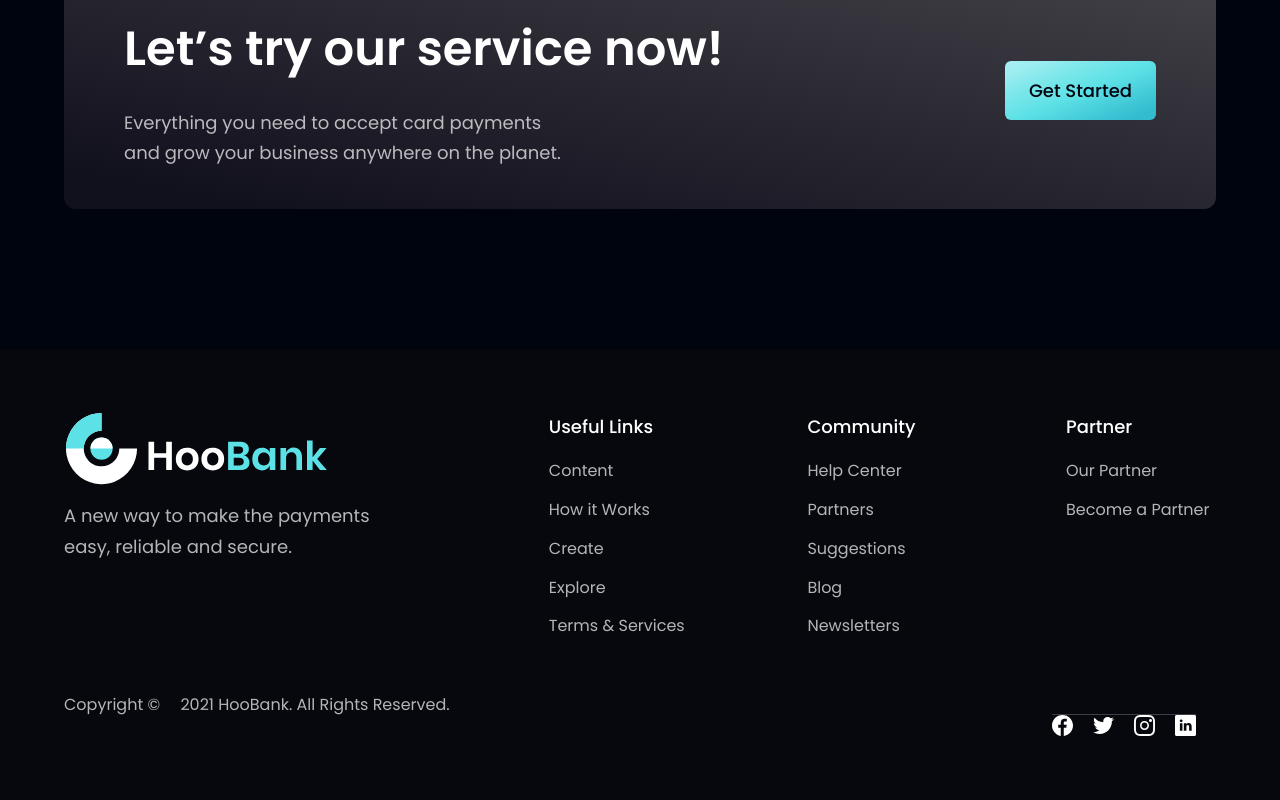
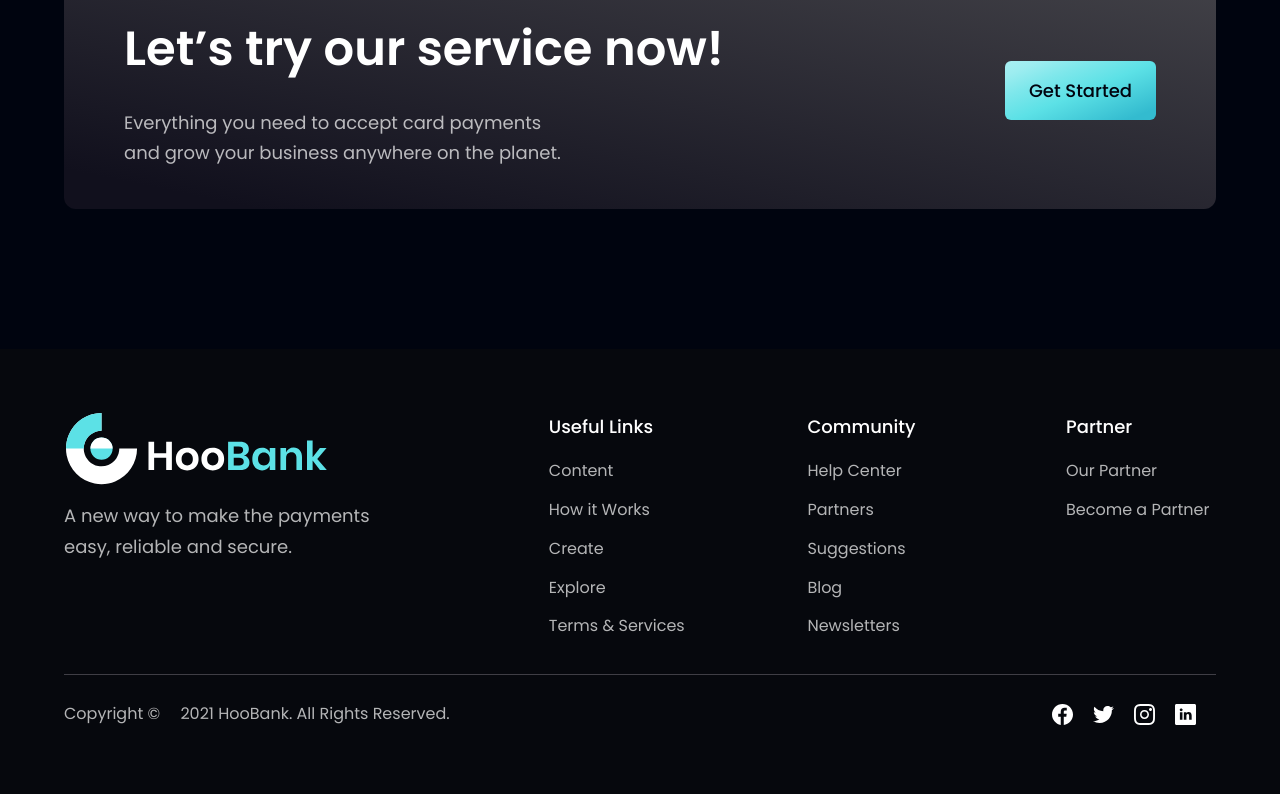
Before and after one commit to jamescasipong/react-bank-websites, a React (Vite) app: page / in a window 1280 px wide. Shown: the part 3690-4490 px from the top of the page. Built offline with nearby package versions, Linux system fonts and the light colour scheme.

Commit message:
Update Footer.jsx

```diff
--- a/src/components/Footer.jsx
+++ b/src/components/Footer.jsx
@@ -37,7 +37,7 @@ const Footer = () => {
     </div>
 
 
-    <div className="flex w-full flex-row justify-center items-center">
+    <div className="flex w-full justify-center items-center pt-6 border-t-[1px] border-t-[#3F3E45]">
       <div className="flex flex-row flex-1">
          <p className={`font-poppins font-normal text-dimWhite text-[16px] leading-[30.8px] mr-5`}>
          Copyright &copy; <span className="mr-4"></span>2021 HooBank. All Rights Reserved.
@@ -45,7 +45,7 @@ const Footer = () => {
 
       </div>
 
-      <div className="flex flex-row flex-warp gap-5 mr-5 mt-10 border-t-[1px] border-t-[#3F3E45]">
+      <div className="flex flex-row flex-warp gap-5 mr-5">
           <img src={facebook} alt="fb" className="w-[21px] h-[21px] object-contain"/>
           <img src={twitter} alt="x" className="w-[21px] h-[21px] object-contain"/>
           <img src={instagram} alt="ig" className="w-[21px] h-[21px] object-contain"/>
```
